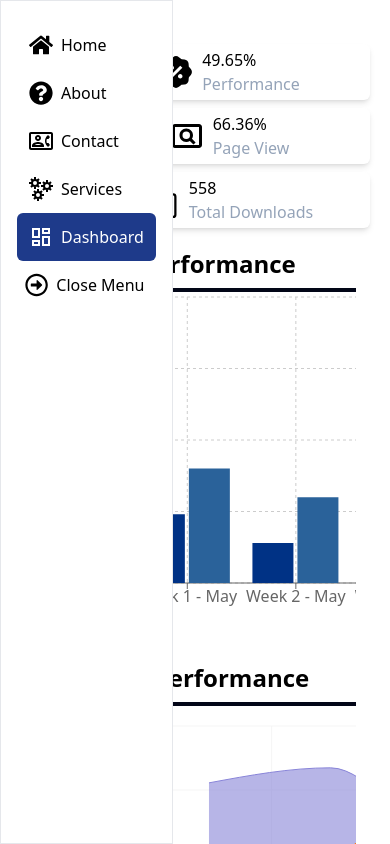
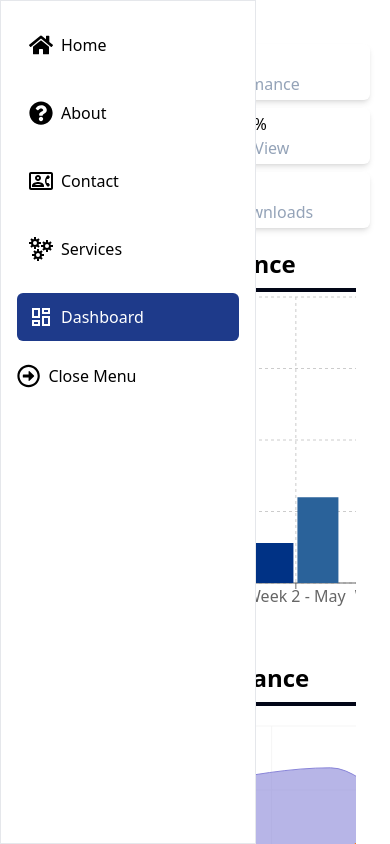
Before and after one commit to Nahid-Mahmud/dashboard-with-react, a React (Vite) app: page /dashboard in a window 390 px wide. Shown: the top 844 px of the page. Built offline with nearby package versions, Linux system fonts and the light colour scheme.

Commit message:
transition smoothen

```diff
--- a/src/Components/SideBar.jsx
+++ b/src/Components/SideBar.jsx
@@ -16,44 +16,54 @@ const SideBar = ({ closeSidebar, setCloseSidebar }) => {
 
   return (
     <div
-      className={` fixed md:static min-h-screen h-full bg-white flex justify-center py-5 transition-all duration-300 ease-in-out ${
-        !closeSidebar ? "border px-4 " : " border p-2"
-      } z-10  `}
+      className={` fixed md:static min-h-screen h-full bg-white flex justify-start py-5 transition-all duration-300 ease-in-out ${
+        !closeSidebar ? " w-64 px-4 " : "  w-16 p-2"
+      } z-10 border `}
     >
-      <ul className={`"space-y-5"`}>
+      <ul className={`space-y-5 w-full`}>
         {routes?.map((item) => {
           // console.log(item?.path);
           return (
             <li
               onClick={() => navigate(item?.path)}
               key={item?.path}
-              className={`${
-                currentUrl?.pathname === item?.path ? "bg-blue-900 text-white" : ""
-              } flex items-center justify-center h-12  rounded-md cursor-pointer ${!closeSidebar && "gap-2"} px-3 `}
+              className={`${currentUrl?.pathname === item?.path ? "bg-blue-900 text-white" : ""} ${
+                closeSidebar ? "" : "justify-center"
+              } flex items-center  h-12  rounded-md cursor-pointer ${!closeSidebar && "gap-2"} px-3 `}
             >
-              <span
-                title={closeSidebar ? item.name : ""}
-                onClick={() => navigate(item?.path)}
-                className="text-2xl flex items-center justify-center"
-              >
+              <span title={closeSidebar ? item.name : ""} onClick={() => navigate(item?.path)} className="text-2xl ">
                 {item?.icons}
               </span>
 
-              <span className={`${closeSidebar ? "hidden" : ""} block w-full`}> {item?.name} </span>
+              <span
+                className={`${
+                  closeSidebar ? "opacity-0" : "opacity-100"
+                } transition-opacity duration-500 ease-in-out block w-full`}
+              >
+                {" "}
+                {item?.name}{" "}
+              </span>
             </li>
           );
         })}
         <li
           title={closeSidebar ? "Open Menu" : ""}
-          className="flex items-center justify-center h-12  rounded-md cursor-pointer md:px-3 "
+          className={` inline-block whitespace-nowrap h-12  rounded-md cursor-pointer md:px-3 `}
         >
           <button
-            className=" flex items-center justify-center gap-[0.3rem] sm:gap-0"
+            className="flex items-center justify-center gap-[0.3rem] sm:gap-0"
             onClick={() => setCloseSidebar((prev) => !prev)}
           >
-            <FaRegArrowAltCircleRight className={`text-3xl  bg-white ${closeSidebar ? "hidden" : ""}`} />
-            <FaRegArrowAltCircleLeft className={`text-2xl  bg-white ${closeSidebar ? "" : "hidden"}`} />
-            <span className={`${closeSidebar ? "hidden" : ""} block w-full  `}> Close Menu </span>
+            <FaRegArrowAltCircleRight className={`text-3xl  bg-white ${closeSidebar ? "hidden" : "block"}`} />
+            <FaRegArrowAltCircleLeft className={`text-3xl  bg-white ${closeSidebar ? "block" : "hidden"}`} />
+            <span
+              className={`${
+                closeSidebar ? "opacity-0" : "opacity-100"
+              } block w-full duration-500 ease-in-out transition-opacity `}
+            >
+              {" "}
+              Close Menu{" "}
+            </span>
           </button>
         </li>
       </ul>
```
